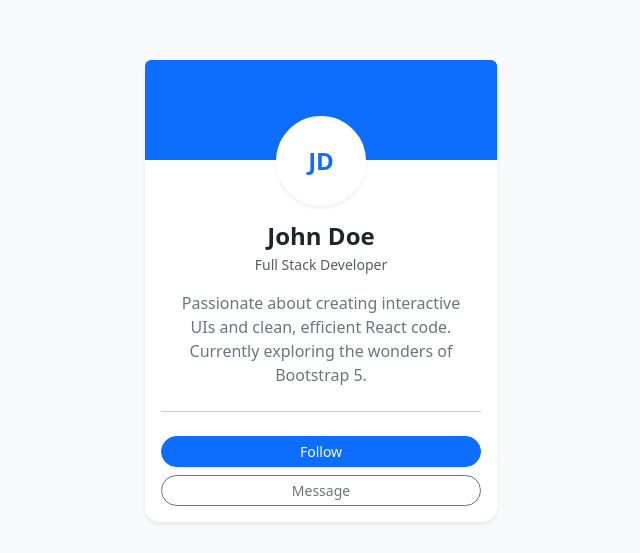
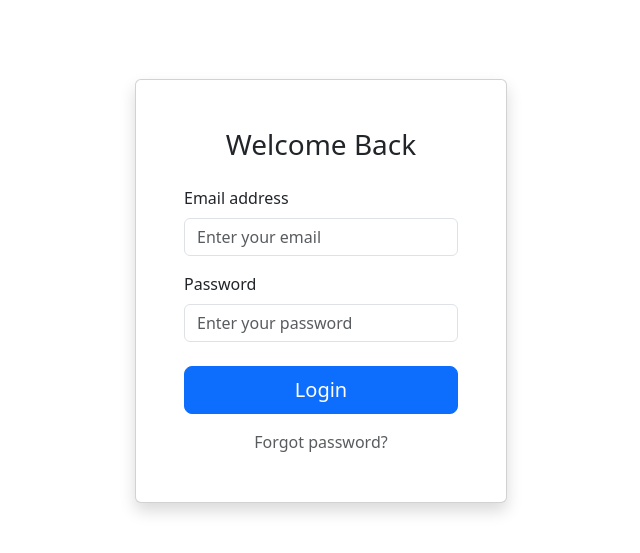
Before and after one commit to Louise-Goco/FlashAttend, a React (Create React App) app in the folder frontend/: page / in a window 1280 px wide. Shown: the part 109-662 px from the top of the page, without its empty margins (319-959 px from the left). Built offline with nearby package versions, Linux system fonts and the light colour scheme.

Commit message:
Coding login front end

```diff
--- a/frontend/src/App.js
+++ b/frontend/src/App.js
@@ -1,9 +1,11 @@
 import React from "react";
 import Register from "./pages/Register";
 import Profile from "./pages/Profile";
+import Login from "./pages/Login";
+import 'bootstrap/dist/css/bootstrap.min.css';
 
 function App() {
-  return <Profile />;
+  return <Login />;
 }
 
 export default App;
--- a/frontend/src/pages/Login.js
+++ b/frontend/src/pages/Login.js
@@ -0,0 +1,84 @@
+import React, { useState } from 'react';
+
+const Login = () => {
+  // State to hold the email and password inputs
+  const [formData, setFormData] = useState({
+    email: '',
+    password: ''
+  });
+
+  // Handle input changes
+  const handleChange = (e) => {
+    const { name, value } = e.target;
+    setFormData(prevState => ({
+      ...prevState,
+      [name]: value
+    }));
+  };
+
+  // Handle form submission
+  const handleSubmit = (e) => {
+    e.preventDefault();
+    // Here you would typically send the data to your backend API
+    console.log('Login Details:', formData);
+    alert(`Logging in with Email: ${formData.email}`);
+  };
+
+  return (
+    <div className="container d-flex justify-content-center align-items-center vh-100">
+      <div className="col-md-6 col-lg-4">
+        <div className="card shadow">
+          <div className="card-body p-5">
+            <h3 className="text-center mb-4">Welcome Back</h3>
+
+            <form onSubmit={handleSubmit}>
+              {/* Email Input */}
+              <div className="mb-3">
+                <label htmlFor="emailInput" className="form-label">Email address</label>
+                <input
+                  type="email"
+                  className="form-control"
+                  id="emailInput"
+                  name="email"
+                  value={formData.email}
+                  onChange={handleChange}
+                  placeholder="Enter your email"
+                  required
+                />
+              </div>
+
+              {/* Password Input */}
+              <div className="mb-3">
+                <label htmlFor="passwordInput" className="form-label">Password</label>
+                <input
+                  type="password"
+                  className="form-control"
+                  id="passwordInput"
+                  name="password"
+                  value={formData.password}
+                  onChange={handleChange}
+                  placeholder="Enter your password"
+                  required
+                />
+              </div>
+
+              {/* Submit Button */}
+              <div className="d-grid gap-2 mt-4">
+                <button type="submit" className="btn btn-primary btn-lg">
+                  Login
+                </button>
+              </div>
+            </form>
+
+            {/* Optional Footer/Link */}
+            <div className="text-center mt-3">
+              <a href="#!" className="text-decoration-none text-muted">Forgot password?</a>
+            </div>
+          </div>
+        </div>
+      </div>
+    </div>
+  );
+};
+
+export default Login;
```
